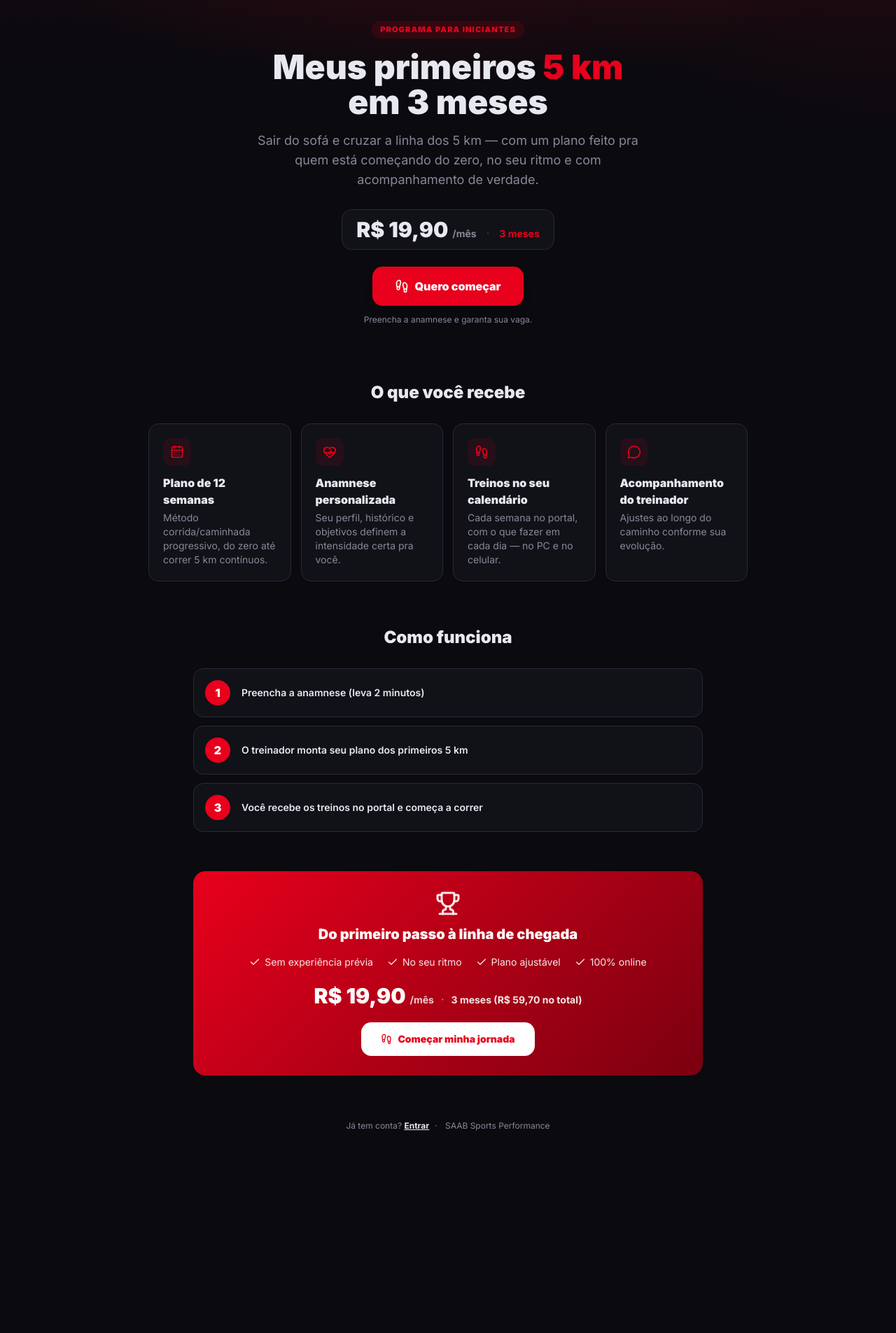
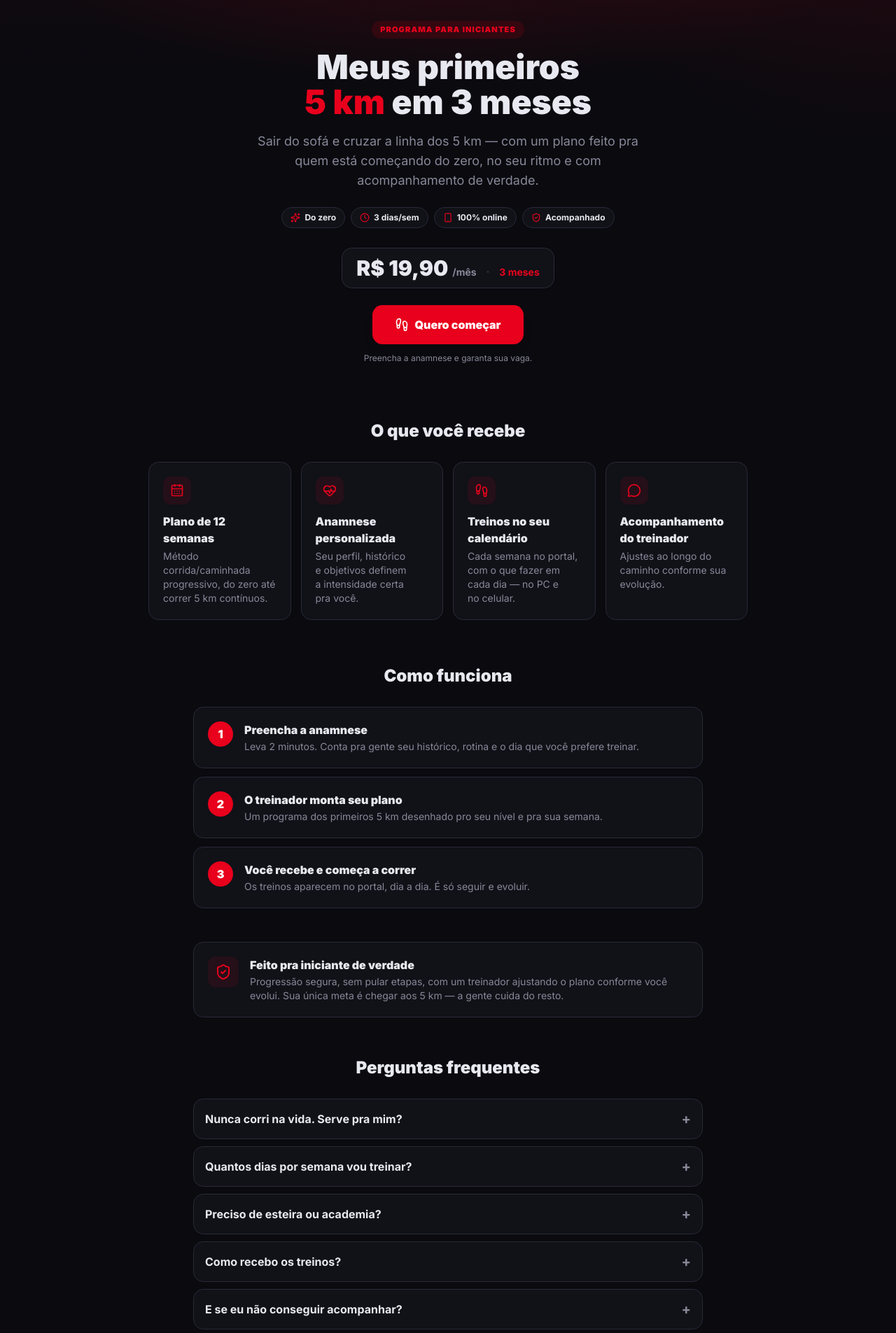
Before and after one commit to lucianobueno3-collab/saab-sports-platform, a Next.js app: page /planos/primeiros-5k in a window 1280 px wide. Shown: the part 115-2020 px from the top of the page at 70% size. Before the commit the page ends 1764 px from the top, so only its background shows below. Built offline with nearby package versions, Linux system fonts and the light colour scheme; no server answers.

Commit message:
Landing primeiros-5k: UX de mercado (selos, timeline, FAQ, CTA fixo) e fix de quebra de linha no iOS

```diff
--- a/src/app/planos/primeiros-5k/page.tsx
+++ b/src/app/planos/primeiros-5k/page.tsx
@@ -3,10 +3,15 @@
 import Link from 'next/link'
 import Image from 'next/image'
 import { ThemeToggle } from '@/components/ui/theme-toggle'
-import { Footprints, CalendarDays, HeartPulse, MessageCircle, Trophy, Check } from 'lucide-react'
+import {
+  Footprints, CalendarDays, HeartPulse, MessageCircle, Trophy, Check,
+  ShieldCheck, Sparkles, Clock, Smartphone,
+} from 'lucide-react'
 
 const RED = '#e8001c'
-const PRICE = { amount: 'R$ 19,90', period: '/mês', duration: '3 meses', total: 'R$ 59,70 no total' }
+// espaço fino inquebrável evita "5\nkm" / "3\nmeses" no Safari iOS
+const NB = '\u00A0'
+const PRICE = { amount: `R$${NB}19,90`, period: '/mês', duration: `3${NB}meses`, total: `R$${NB}59,70 no total` }
 
 const INCLUDES = [
   { icon: CalendarDays, t: 'Plano de 12 semanas', d: 'Método corrida/caminhada progressivo, do zero até correr 5 km contínuos.' },
@@ -16,103 +21,181 @@ const INCLUDES = [
 ]
 
 const STEPS = [
-  'Preencha a anamnese (leva 2 minutos)',
-  'O treinador monta seu plano dos primeiros 5 km',
-  'Você recebe os treinos no portal e começa a correr',
+  { t: 'Preencha a anamnese', d: 'Leva 2 minutos. Conta pra gente seu histórico, rotina e o dia que você prefere treinar.' },
+  { t: 'O treinador monta seu plano', d: 'Um programa dos primeiros 5 km desenhado pro seu nível e pra sua semana.' },
+  { t: 'Você recebe e começa a correr', d: 'Os treinos aparecem no portal, dia a dia. É só seguir e evoluir.' },
 ]
+
+const HIGHLIGHTS = [
+  { icon: Sparkles, t: 'Do zero', d: 'Sem experiência prévia' },
+  { icon: Clock, t: '3 dias/sem', d: 'Você escolhe os dias' },
+  { icon: Smartphone, t: '100% online', d: 'No celular e no PC' },
+  { icon: ShieldCheck, t: 'Acompanhado', d: 'Treinador de verdade' },
+]
+
+const FAQ = [
+  { q: 'Nunca corri na vida. Serve pra mim?', a: 'Serve — foi feito exatamente pra quem está começando do zero. O método alterna caminhada e corrida e aumenta aos poucos, respeitando seu ritmo.' },
+  { q: 'Quantos dias por semana vou treinar?', a: 'Três treinos por semana, e você escolhe os melhores dias na anamnese. O plano se encaixa na sua rotina, não o contrário.' },
+  { q: 'Preciso de esteira ou academia?', a: 'Não. Dá pra fazer na rua, no parque ou na esteira. Um tênis confortável já é o suficiente pra começar.' },
+  { q: 'Como recebo os treinos?', a: 'Tudo no portal SAAB, pelo celular ou computador. Cada dia mostra o que fazer, e o treinador ajusta conforme você evolui.' },
+  { q: 'E se eu não conseguir acompanhar?', a: 'O plano é ajustável. Se precisar, o treinador adapta as semanas pra você seguir com segurança até os 5 km.' },
+]
+
+function Cta({ label, variant = 'solid', className = '' }: { label: string; variant?: 'solid' | 'light'; className?: string }) {
+  const solid = variant === 'solid'
+  return (
+    <Link href="/matricula"
+      className={`inline-flex items-center justify-center gap-2 rounded-2xl font-black shadow-lg transition-transform hover:scale-[1.02] active:scale-[0.99] ${className}`}
+      style={solid ? { background: RED, color: '#fff' } : { background: '#fff', color: RED }}>
+      <Footprints className="w-5 h-5 shrink-0" /> {label}
+    </Link>
+  )
+}
 
 export default function Primeiros5kLanding() {
   return (
-    <div className="min-h-screen saab-bg">
-      <div className="absolute top-4 right-4 z-10"><ThemeToggle /></div>
+    <div className="min-h-screen saab-bg pb-24 sm:pb-0">
+      <div className="absolute top-4 right-4 z-20"><ThemeToggle /></div>
 
       {/* Hero */}
       <section className="relative overflow-hidden">
         <div className="relative max-w-3xl mx-auto px-5 pt-16 pb-10 text-center">
           <Image src="/logo-saab.png" alt="SAAB Sports" width={190} height={48} priority className="h-auto w-[190px] max-w-[60vw] mx-auto invert dark:invert-0" />
-          <span className="inline-block mt-8 text-[11px] font-black uppercase tracking-widest px-3 py-1 rounded-full" style={{ background: RED + '22', color: RED }}>
+          <span className="inline-block mt-8 text-[11px] font-black uppercase tracking-widest px-3 py-1 rounded-full whitespace-nowrap" style={{ background: RED + '22', color: RED }}>
             Programa para iniciantes
           </span>
-          <h1 className="text-4xl sm:text-5xl font-black text-foreground mt-4 leading-[1.05]">
-            Meus primeiros <span style={{ color: RED }}>5 km</span><br />em 3 meses
+          <h1 className="text-[2.1rem] leading-[1.06] sm:text-5xl font-black text-foreground mt-4 text-balance [text-wrap:balance]">
+            Meus primeiros <span style={{ color: RED }} className="whitespace-nowrap">5{NB}km</span> em 3{NB}meses
           </h1>
-          <p className="text-base sm:text-lg text-muted-foreground mt-4 max-w-xl mx-auto">
+          <p className="text-base sm:text-lg text-muted-foreground mt-4 max-w-xl mx-auto text-pretty">
             Sair do sofá e cruzar a linha dos 5 km — com um plano feito pra quem está começando do zero, no seu ritmo e com acompanhamento de verdade.
           </p>
-          <div className="mt-7 inline-flex items-baseline gap-1.5 rounded-2xl px-5 py-2.5" style={{ background: 'var(--card)', border: '1px solid var(--border)' }}>
-            <span className="text-3xl font-black text-foreground">{PRICE.amount}</span>
+
+          {/* Selos rápidos */}
+          <div className="flex flex-wrap justify-center gap-2 mt-6">
+            {HIGHLIGHTS.map(({ icon: Icon, t }) => (
+              <span key={t} className="inline-flex items-center gap-1.5 text-xs font-bold px-3 py-1.5 rounded-full whitespace-nowrap"
+                style={{ background: 'var(--card)', border: '1px solid var(--border)', color: 'var(--foreground)' }}>
+                <Icon className="w-3.5 h-3.5" style={{ color: RED }} /> {t}
+              </span>
+            ))}
+          </div>
+
+          <div className="mt-7 inline-flex items-baseline flex-wrap justify-center gap-x-1.5 gap-y-0.5 rounded-2xl px-5 py-2.5" style={{ background: 'var(--card)', border: '1px solid var(--border)' }}>
+            <span className="text-3xl font-black text-foreground whitespace-nowrap">{PRICE.amount}</span>
             <span className="text-sm font-bold text-muted-foreground">{PRICE.period}</span>
-            <span className="mx-2 text-muted-foreground/40">·</span>
-            <span className="text-sm font-bold" style={{ color: RED }}>{PRICE.duration}</span>
+            <span className="mx-2 text-muted-foreground/40 hidden sm:inline">·</span>
+            <span className="text-sm font-bold whitespace-nowrap" style={{ color: RED }}>{PRICE.duration}</span>
           </div>
+
           <div>
-            <Link href="/matricula"
-              className="inline-flex items-center gap-2 mt-6 px-8 py-4 rounded-2xl text-base font-black text-white shadow-lg transition-transform hover:scale-[1.02]"
-              style={{ background: RED }}>
-              <Footprints className="w-5 h-5" /> Quero começar
-            </Link>
+            <Cta label="Quero começar" className="mt-6 px-8 py-4 text-base" />
           </div>
-          <p className="text-xs text-muted-foreground mt-3">Preencha a anamnese e garanta sua vaga.</p>
+          <p className="text-xs text-muted-foreground mt-3 text-pretty">Preencha a anamnese e garanta sua vaga.</p>
         </div>
       </section>
 
       {/* O que está incluso */}
       <section className="max-w-4xl mx-auto px-5 py-10">
-        <h2 className="text-2xl font-black text-foreground text-center mb-7">O que você recebe</h2>
+        <h2 className="text-2xl font-black text-foreground text-center mb-7 text-balance">O que você recebe</h2>
         <div className="grid sm:grid-cols-2 lg:grid-cols-4 gap-3.5">
           {INCLUDES.map(({ icon: Icon, t, d }) => (
-            <div key={t} className="rounded-2xl p-5 bg-card border border-border">
+            <div key={t} className="rounded-2xl p-5 bg-card border border-border transition-transform hover:-translate-y-0.5">
               <div className="w-10 h-10 rounded-xl flex items-center justify-center mb-3" style={{ background: RED + '18' }}>
                 <Icon className="w-5 h-5" style={{ color: RED }} />
               </div>
-              <h3 className="font-black text-foreground">{t}</h3>
-              <p className="text-sm text-muted-foreground mt-1">{d}</p>
+              <h3 className="font-black text-foreground text-pretty">{t}</h3>
+              <p className="text-sm text-muted-foreground mt-1 text-pretty">{d}</p>
             </div>
           ))}
         </div>
       </section>
 
-      {/* Como funciona */}
+      {/* Como funciona — timeline */}
       <section className="max-w-3xl mx-auto px-5 py-6">
-        <h2 className="text-2xl font-black text-foreground text-center mb-7">Como funciona</h2>
-        <div className="space-y-3">
+        <h2 className="text-2xl font-black text-foreground text-center mb-7 text-balance">Como funciona</h2>
+        <div className="relative space-y-3">
           {STEPS.map((s, i) => (
-            <div key={i} className="flex items-center gap-4 rounded-2xl p-4 bg-card border border-border">
-              <span className="w-9 h-9 rounded-full flex-shrink-0 flex items-center justify-center font-black text-white" style={{ background: RED }}>{i + 1}</span>
-              <p className="text-sm font-semibold text-foreground">{s}</p>
+            <div key={i} className="flex items-start gap-4 rounded-2xl p-4 sm:p-5 bg-card border border-border">
+              <span className="w-9 h-9 rounded-full shrink-0 flex items-center justify-center font-black text-white" style={{ background: RED }}>{i + 1}</span>
+              <div className="min-w-0">
+                <p className="font-black text-foreground text-pretty">{s.t}</p>
+                <p className="text-sm text-muted-foreground mt-0.5 text-pretty">{s.d}</p>
+              </div>
             </div>
           ))}
         </div>
       </section>
 
-      {/* Prova / promessa */}
-      <section className="max-w-3xl mx-auto px-5 py-8">
-        <div className="rounded-3xl p-7 text-center" style={{ background: `linear-gradient(135deg, ${RED}, #7a0010)` }}>
-          <Trophy className="w-9 h-9 text-white/90 mx-auto" />
-          <p className="text-xl font-black text-white mt-3">Do primeiro passo à linha de chegada</p>
-          <div className="flex flex-wrap justify-center gap-x-5 gap-y-1.5 mt-4 text-white/90 text-sm">
-            {['Sem experiência prévia', 'No seu ritmo', 'Plano ajustável', '100% online'].map(x => (
-              <span key={x} className="inline-flex items-center gap-1.5"><Check className="w-4 h-4" /> {x}</span>
-            ))}
-          </div>
-          <div className="mt-5 inline-flex items-baseline gap-1.5">
-            <span className="text-3xl font-black text-white">{PRICE.amount}</span>
-            <span className="text-sm font-bold text-white/80">{PRICE.period}</span>
-            <span className="mx-1 text-white/50">·</span>
-            <span className="text-sm font-bold text-white/90">{PRICE.duration} ({PRICE.total})</span>
-          </div>
-          <div>
-            <Link href="/matricula" className="inline-flex items-center gap-2 mt-5 px-7 py-3.5 rounded-2xl text-sm font-black bg-white" style={{ color: RED }}>
-              <Footprints className="w-4 h-4" /> Começar minha jornada
-            </Link>
+      {/* Garantia / risco reverso */}
+      <section className="max-w-3xl mx-auto px-5 py-6">
+        <div className="flex items-start gap-4 rounded-2xl p-5 bg-card border border-border">
+          <span className="w-11 h-11 rounded-xl shrink-0 flex items-center justify-center" style={{ background: RED + '18' }}>
+            <ShieldCheck className="w-6 h-6" style={{ color: RED }} />
+          </span>
+          <div className="min-w-0">
+            <p className="font-black text-foreground text-pretty">Feito pra iniciante de verdade</p>
+            <p className="text-sm text-muted-foreground mt-0.5 text-pretty">
+              Progressão segura, sem pular etapas, com um treinador ajustando o plano conforme você evolui. Sua única meta é chegar aos 5 km — a gente cuida do resto.
+            </p>
           </div>
         </div>
       </section>
 
-      <footer className="text-center py-8 text-xs text-muted-foreground">
+      {/* FAQ */}
+      <section className="max-w-3xl mx-auto px-5 py-8">
+        <h2 className="text-2xl font-black text-foreground text-center mb-7 text-balance">Perguntas frequentes</h2>
+        <div className="space-y-2.5">
+          {FAQ.map(({ q, a }) => (
+            <details key={q} className="group rounded-2xl bg-card border border-border overflow-hidden">
+              <summary className="cursor-pointer list-none flex items-center justify-between gap-3 p-4 font-bold text-foreground text-pretty">
+                {q}
+                <span className="shrink-0 text-muted-foreground transition-transform group-open:rotate-45 text-xl leading-none">+</span>
+              </summary>
+              <p className="px-4 pb-4 -mt-1 text-sm text-muted-foreground text-pretty">{a}</p>
+            </details>
+          ))}
+        </div>
+      </section>
+
+      {/* Prova / promessa — CTA final */}
+      <section className="max-w-3xl mx-auto px-5 py-8">
+        <div className="rounded-3xl p-7 sm:p-9 text-center" style={{ background: `linear-gradient(135deg, ${RED}, #7a0010)` }}>
+          <Trophy className="w-9 h-9 text-white/90 mx-auto" />
+          <p className="text-xl sm:text-2xl font-black text-white mt-3 text-balance">Do primeiro passo à linha de chegada</p>
+          <div className="flex flex-wrap justify-center gap-x-5 gap-y-1.5 mt-4 text-white/90 text-sm">
+            {['Sem experiência prévia', 'No seu ritmo', 'Plano ajustável', '100% online'].map(x => (
+              <span key={x} className="inline-flex items-center gap-1.5 whitespace-nowrap"><Check className="w-4 h-4 shrink-0" /> {x}</span>
+            ))}
+          </div>
+          <div className="mt-5 inline-flex items-baseline flex-wrap justify-center gap-x-1.5 gap-y-0.5">
+            <span className="text-3xl font-black text-white whitespace-nowrap">{PRICE.amount}</span>
+            <span className="text-sm font-bold text-white/80">{PRICE.period}</span>
+            <span className="mx-1 text-white/50 hidden sm:inline">·</span>
+            <span className="text-sm font-bold text-white/90 whitespace-nowrap">{PRICE.duration} ({PRICE.total})</span>
+          </div>
+          <div>
+            <Cta label="Começar minha jornada" variant="light" className="mt-5 px-7 py-3.5 text-sm" />
+          </div>
+        </div>
+      </section>
+
+      <footer className="text-center py-8 text-xs text-muted-foreground text-pretty">
         Já tem conta? <Link href="/login" className="font-bold text-foreground underline">Entrar</Link>
         <span className="mx-2">·</span> SAAB Sports Performance
       </footer>
+
+      {/* CTA fixo no mobile */}
+      <div className="fixed bottom-0 inset-x-0 z-30 sm:hidden p-3 backdrop-blur-md"
+        style={{ background: 'color-mix(in srgb, var(--background) 82%, transparent)', borderTop: '1px solid var(--border)', paddingBottom: 'calc(0.75rem + env(safe-area-inset-bottom))' }}>
+        <div className="flex items-center gap-3 max-w-md mx-auto">
+          <div className="leading-tight">
+            <p className="text-sm font-black text-foreground whitespace-nowrap">{PRICE.amount}<span className="text-xs font-bold text-muted-foreground">{PRICE.period}</span></p>
+            <p className="text-[11px] font-bold whitespace-nowrap" style={{ color: RED }}>{PRICE.duration}</p>
+          </div>
+          <Cta label="Quero começar" className="flex-1 px-5 py-3 text-sm" />
+        </div>
+      </div>
     </div>
   )
 }
```
